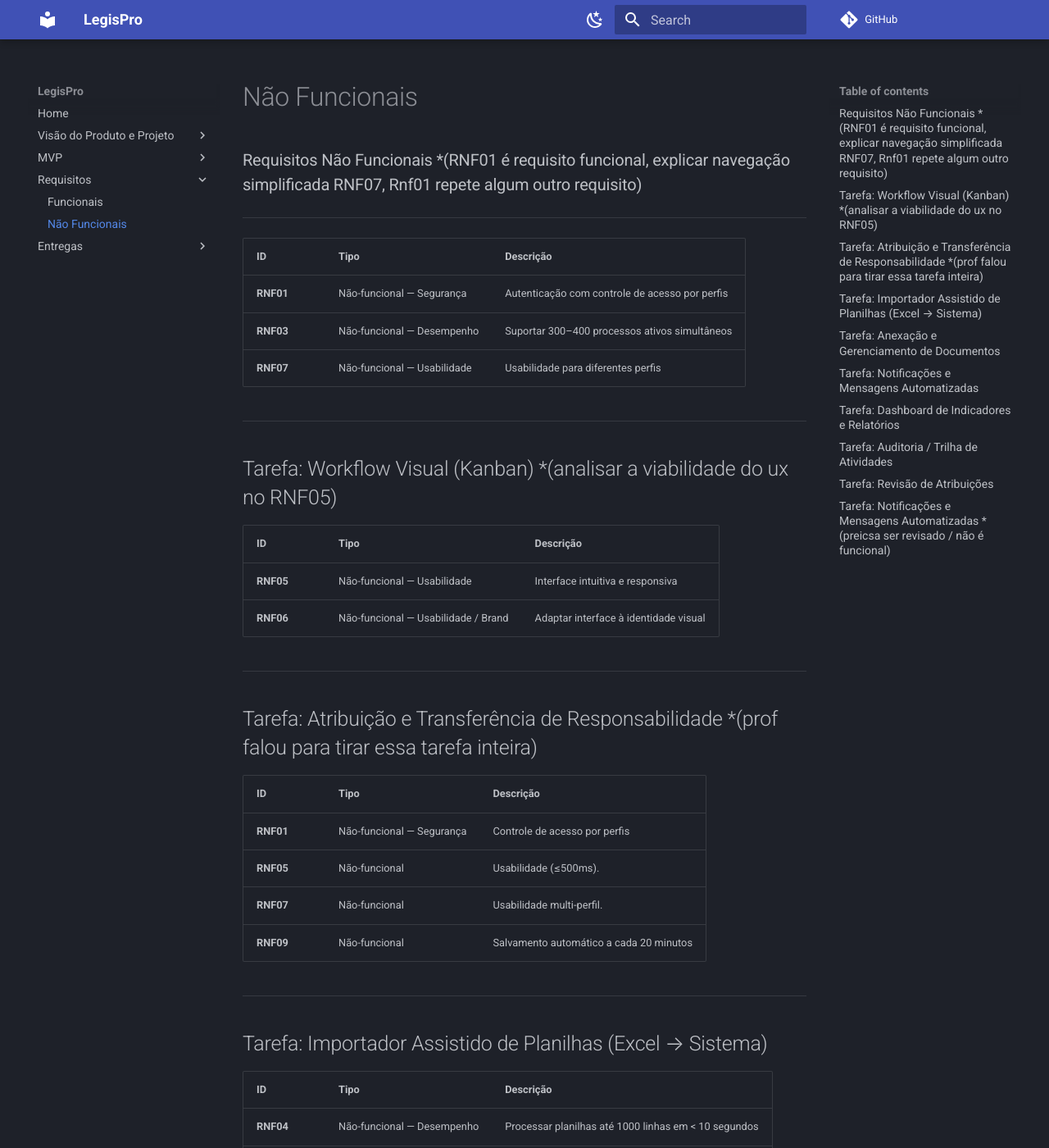
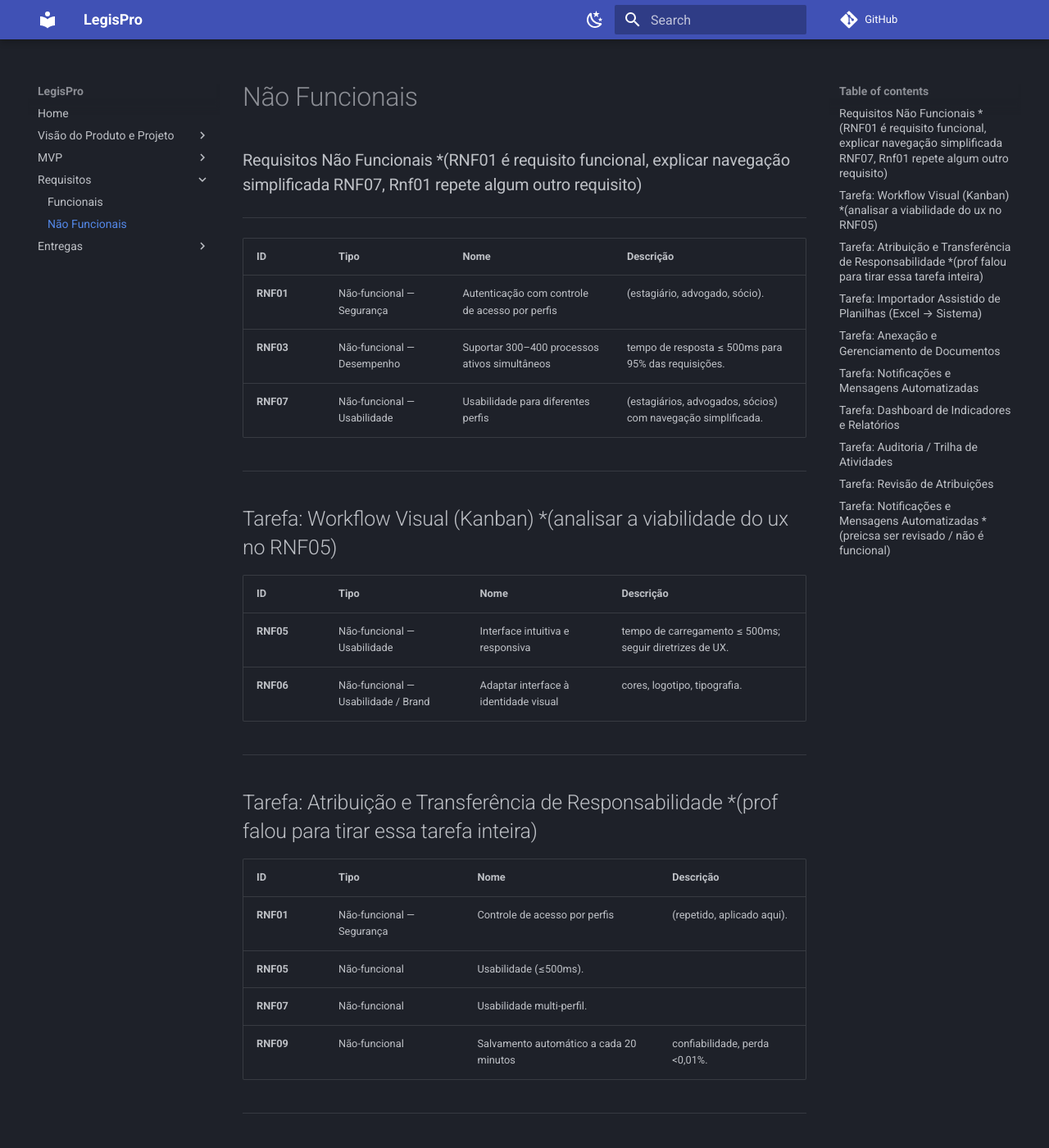
Before and after one commit to mdsreq-fga-unb/REQ-2025.2-T02-ProJuris, an MkDocs documentation site: the page built from docs/Requisitos/Não funcionais.md, in a window 1280 px wide and 1400 px high. Shown: the whole window at 82% size. Built offline with MkDocs 1.6.1 and Material for MkDocs 9.7.7, drawn with Linux system fonts in a browser that asks for light colours; comment, search, counter and statistics services are not loaded; some of the changed text lies outside the part shown.

Commit message:
Modificando os requisitos funcionais e não funcionais

```diff
--- a/docs/Requisitos/Não funcionais.md
+++ b/docs/Requisitos/Não funcionais.md
@@ -2,8 +2,8 @@
 
 ---
 
-| ID | Tipo | Descrição |
-| :--- | :--- | :--- |
+| ID | Tipo | Nome | Descrição |
+| :--- | :--- | :--- | :--- |
 | **RNF01** | Não-funcional — Segurança | Autenticação com controle de acesso por perfis | (estagiário, advogado, sócio). |
 | **RNF03** | Não-funcional — Desempenho | Suportar 300–400 processos ativos simultâneos | tempo de resposta ≤ 500ms para 95% das requisições. |
 | **RNF07** | Não-funcional — Usabilidade | Usabilidade para diferentes perfis | (estagiários, advogados, sócios) com navegação simplificada. |
@@ -12,8 +12,8 @@
 
 ## Tarefa: Workflow Visual (Kanban) *(analisar a viabilidade do ux no RNF05)
 
-| ID | Tipo | Descrição |
-| :--- | :--- | :--- |
+| ID | Tipo | Nome | Descrição |
+| :--- | :--- | :--- | :--- |
 | **RNF05** | Não-funcional — Usabilidade | Interface intuitiva e responsiva | tempo de carregamento ≤ 500ms; seguir diretrizes de UX. |
 | **RNF06** | Não-funcional — Usabilidade / Brand | Adaptar interface à identidade visual | cores, logotipo, tipografia. |
 
@@ -21,8 +21,8 @@
 
 ## Tarefa: Atribuição e Transferência de Responsabilidade *(prof falou para tirar essa tarefa inteira)
 
-| ID | Tipo | Descrição |
-| :--- | :--- | :--- |
+| ID | Tipo | Nome | Descrição |
+| :--- | :--- | :--- | :--- |
 | **RNF01** | Não-funcional — Segurança | Controle de acesso por perfis | (repetido, aplicado aqui). |
 | **RNF05** | Não-funcional | Usabilidade (≤500ms). |
 | **RNF07** | Não-funcional | Usabilidade multi-perfil. |
@@ -32,8 +32,8 @@
 
 ## Tarefa: Importador Assistido de Planilhas (Excel → Sistema)
 
-| ID | Tipo | Descrição |
-| :--- | :--- | :--- |
+| ID | Tipo | Nome | Descrição |
+| :--- | :--- | :--- | :--- |
 | **RNF04** | Não-funcional — Desempenho | Processar planilhas até 1000 linhas em < 10 segundos | com validação de dados. |
 | **RNF05** | Não-funcional — Usabilidade | Interface intuitiva e responsiva | tempo de carregamento ≤ 500ms. |
 
@@ -41,24 +41,24 @@
 
 ## Tarefa: Anexação e Gerenciamento de Documentos
 
-| ID | Tipo | Descrição |
-| :--- | :--- | :--- |
+| ID | Tipo | Nome | Descrição |
+| :--- | :--- | :--- | :--- |
 | **RNF09** | Não-funcional — Confiabilidade | Salvamento automático a cada 20 minutos | perda de dados < 0,01%. |
 
 ---
 
 ## Tarefa: Notificações e Mensagens Automatizadas
 
-| ID | Tipo | Descrição |
-| :--- | :--- | :--- |
+| ID | Tipo | Nome | Descrição |
+| :--- | :--- | :--- | :--- |
 | **RNF10** | Não-funcional — Confiabilidade | Disponibilidade do sistema 99,9% | exceto janelas de manutenção. |
 
 ---
 
 ## Tarefa: Dashboard de Indicadores e Relatórios
 
-| ID | Tipo | Descrição |
-| :--- | :--- | :--- |
+| ID | Tipo | Nome | Descrição |
+| :--- | :--- | :--- | :--- |
 | **RNF02** | Não-funcional | desempenho | suporte 300–400 processos, resposta ≤500ms para 95%. |
 | **RNF05** | Não-funcional | Usabilidade (≤500ms). |
 | **RNF06** | Não-funcional | Identidade visual. |
@@ -67,16 +67,16 @@
 
 ## Tarefa: Auditoria / Trilha de Atividades
 
-| ID | Tipo | Descrição |
-| :--- | :--- | :--- |
+| ID | Tipo | Nome | Descrição |
+| :--- | :--- | :--- | :--- |
 | **RNF01 / RNF11** | Não-funcional | Manutenibilidade | documentação de APIs/schemas. |
 
 ---
 
 ## Tarefa: Revisão de Atribuições
 
-| ID | Tipo | Descrição |
-| :--- | :--- | :--- |
+| ID | Tipo | Nome | Descrição |
+| :--- | :--- | :--- | :--- |
 | **RNF05** | Não-funcional | Usabilidade | interface responsiva ≤500ms. |
 | **RNF09** | Não-funcional | Confiabilidade | salvamento automático cada 20 minutos. |
 
@@ -84,7 +84,7 @@
 
 ## Tarefa: Notificações e Mensagens Automatizadas *(preicsa ser revisado / não é funcional)
 
-| ID | Tipo | Descrição |
-| :--- | :--- | :--- |
+| ID | Tipo | Nome | Descrição |
+| :--- | :--- | :--- | :--- |
 | **RF10** | Funcional | Enviar notificações automáticas| devem ser por e-mail e WhatsApp para prazos críticos, mudanças de status ou novos anexos usando templates. |
 | **RF11** | Funcional | Enviar relatório padronizado | manualmente ao cliente por e-mail e WhatsApp. |
```
Also changed, not shown: docs/Requisitos/Funcionais.md (+16 -16 lines).
